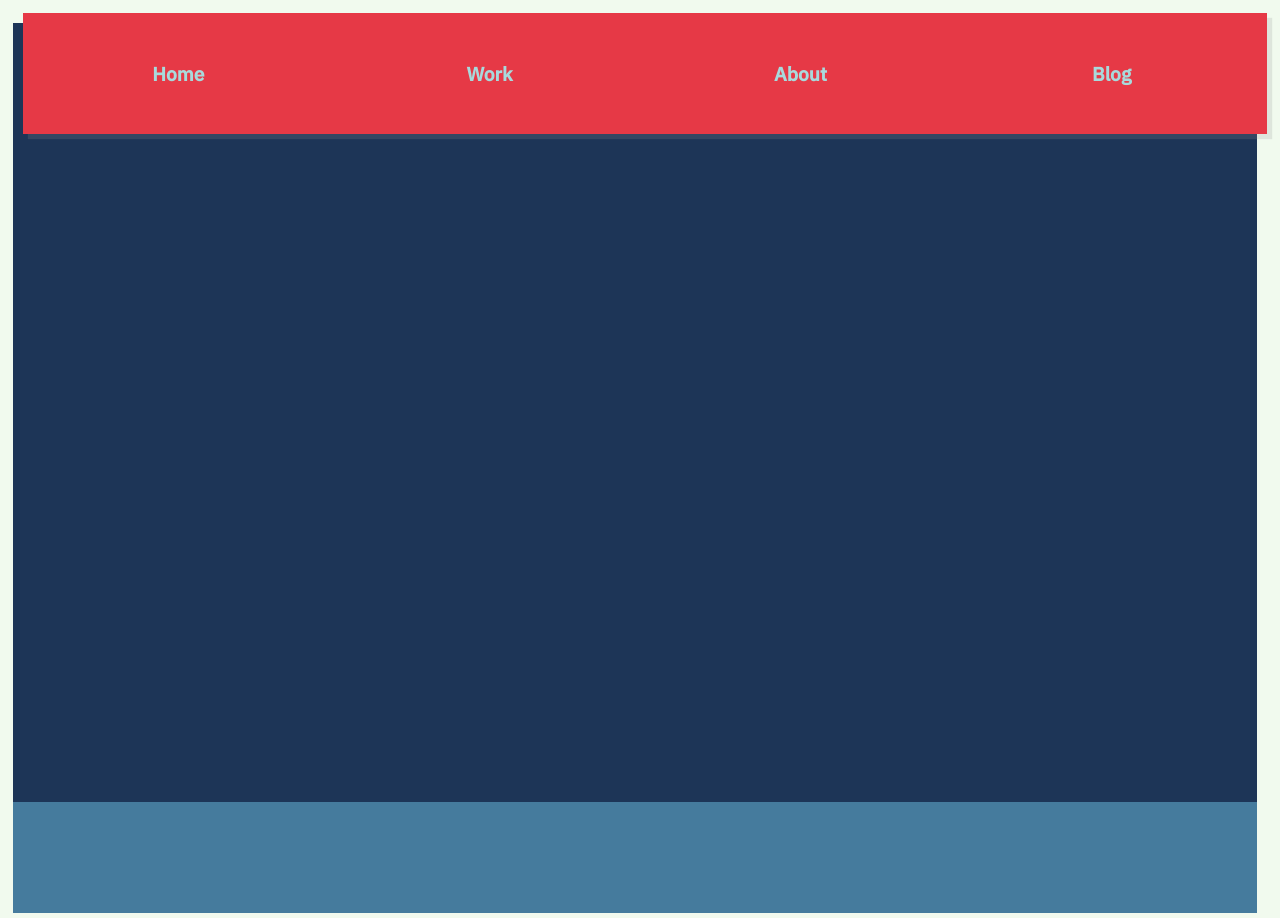
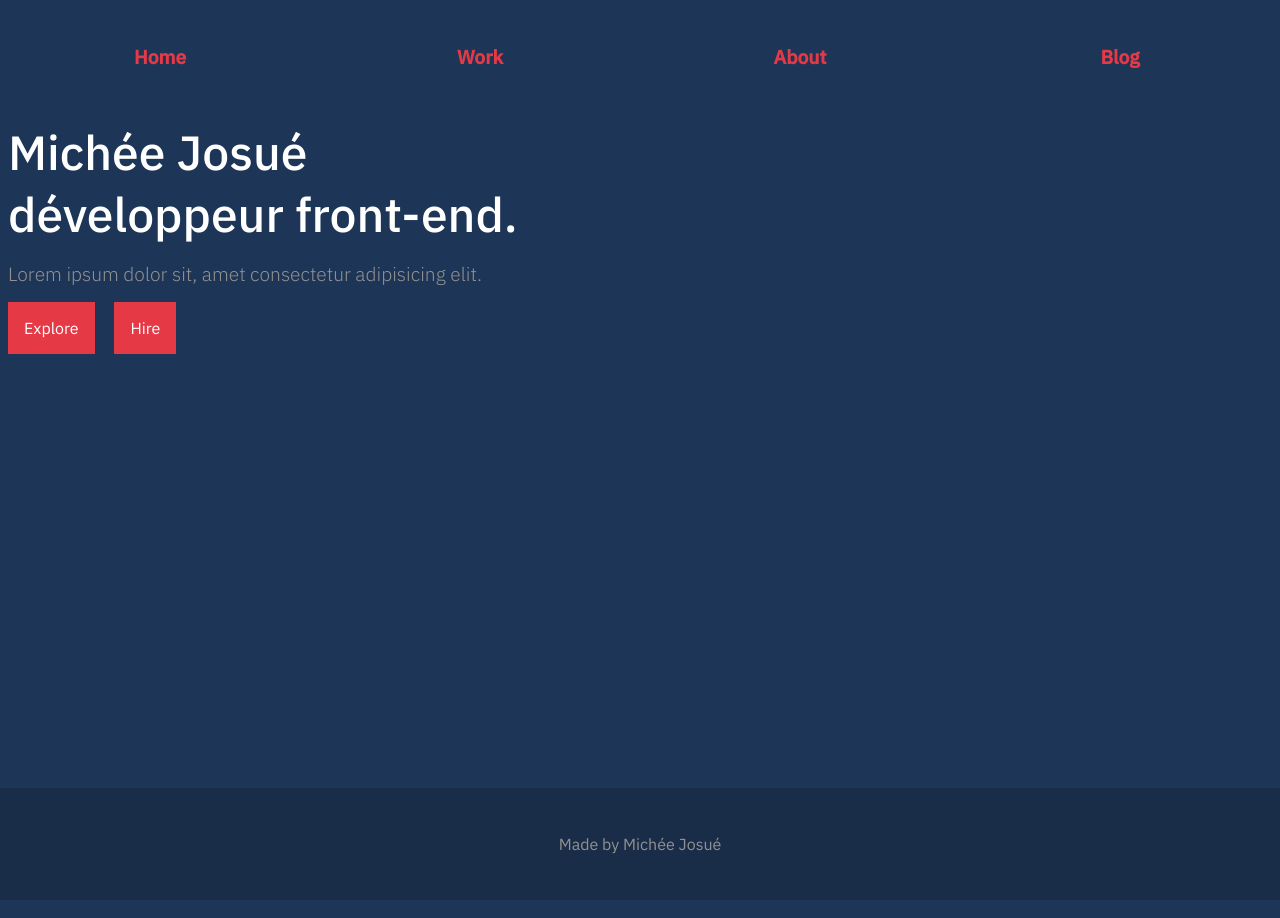
Before and after one commit to yoshua70/portfolio, a Jekyll site: the page built from index.html, in a window 1280 px wide. Built offline with Jekyll 4.4.1, drawn with Linux system fonts in a browser that asks for light colours.

Commit message:
Finish home page design

```diff
--- a/_includes/footer.html
+++ b/_includes/footer.html
@@ -1,5 +1,5 @@
 <footer class="footer">
-
+  <p class="footer_p">Made by Michée Josué</p>
   <!-- Local JS -->
   <script src="/assets/js/script.js"></script>
 </footer>
--- a/assets/css/style.css
+++ b/assets/css/style.css
@@ -1,7 +1,9 @@
 
 * {
   font-family: 'IBM Plex Sans', sans-serif;
-  /* box-sizing: border-box; */
+  margin: 0;
+  padding: 0;
+  box-sizing: content-box;
 }
 
 html {
@@ -10,19 +12,16 @@ html {
 
 body {
   height: 100%;
-  padding: 0.3rem;
   display: grid;
-  grid-template-columns: 10px repeat(3, 1fr) 10px;
-  grid-template-rows: 10px repeat(8, 1fr);
-  background-color: #f1faee;
+  grid-template-columns: repeat(6, 1fr);
+  grid-template-rows: repeat(8, 1fr);
+  background-color: #1d3557;
 }
 
 .nav {
   z-index: 1;
-  background-color: #e63946;
-  box-shadow: 5px 5px 1px rgba(145, 143, 143, 0.2);
-  grid-column: 2/6;
-  grid-row: 1/3;
+  grid-column: 1/7;
+  grid-row: 1/2;
 }
 .nav-ul {
   display: flex;
@@ -41,7 +40,7 @@ body {
   justify-content: center;
 }
 .nav-link {
-  color: #a8dadc;
+  color: #e63946;
   font-weight: 600;
   font-size: 1.2rem;
   text-decoration: none;
@@ -49,13 +48,44 @@ body {
 
 .main {
   z-index: 0;
-  background-color: #1d3557;
-  grid-column: 1/5;
-  grid-row: 2/9;
+  padding: 0.5rem;
+  grid-column: 1/7;
+  grid-row: 2/8;
+  color: #fff;
 }
 
 .footer {
-  background-color: #457b9d;
-  grid-column: 1/5;
-  grid-row: 9/10;
+  grid-column: 1/7;
+  grid-row: 8/9;
+  background-color: #192d49;
+
+  display: flex;
+  align-items: center;
+  justify-content: center;
 }
+.footer_p {
+  color: #929191;
+}
+
+.home_h1 {
+  font-size: 3rem;
+  font-weight: 500;
+}
+.home_p {
+  font-size: 1.2rem;
+  font-weight: 300;
+  color: #929191;
+  margin-top: 1rem;
+}
+.call-to-action {
+  margin-top: 2rem;
+}
+.home_button {
+  padding: 1rem;
+  background-color: #e63946;
+  color: #fff;
+  text-decoration: none;
+}
+.home_button:first-of-type {
+  margin-right: 1rem;
+}
--- a/index.html
+++ b/index.html
@@ -2,3 +2,10 @@
 title: Home
 layout: home
 ---
+
+<h1 class="home_h1">Michée Josué<br>développeur front-end.</h1>
+<p class="home_p">Lorem ipsum dolor sit, amet consectetur adipisicing elit.</p>
+<div class="call-to-action">
+  <a href="#" class="home_button">Explore</a>
+  <a href="#" class="home_button">Hire</a>
+</div>
```
Also changed, not shown: 1 other file.
